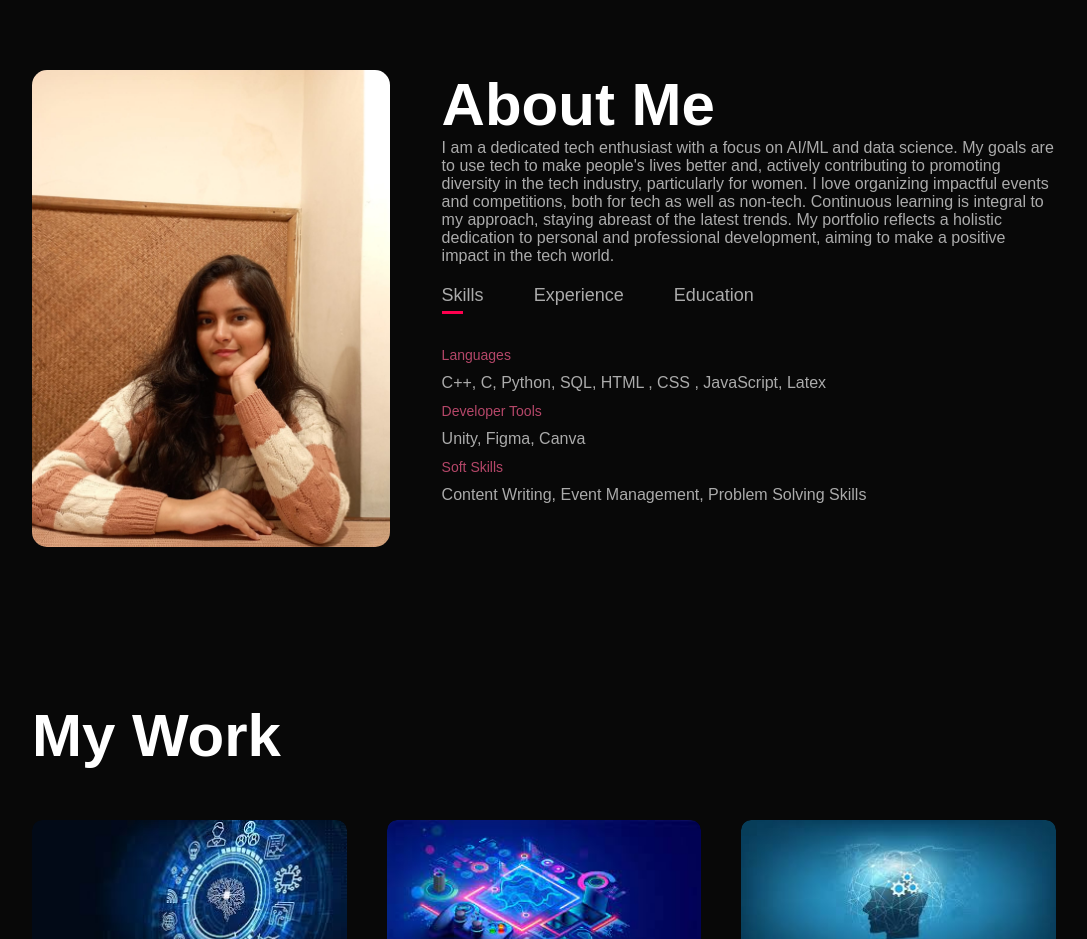
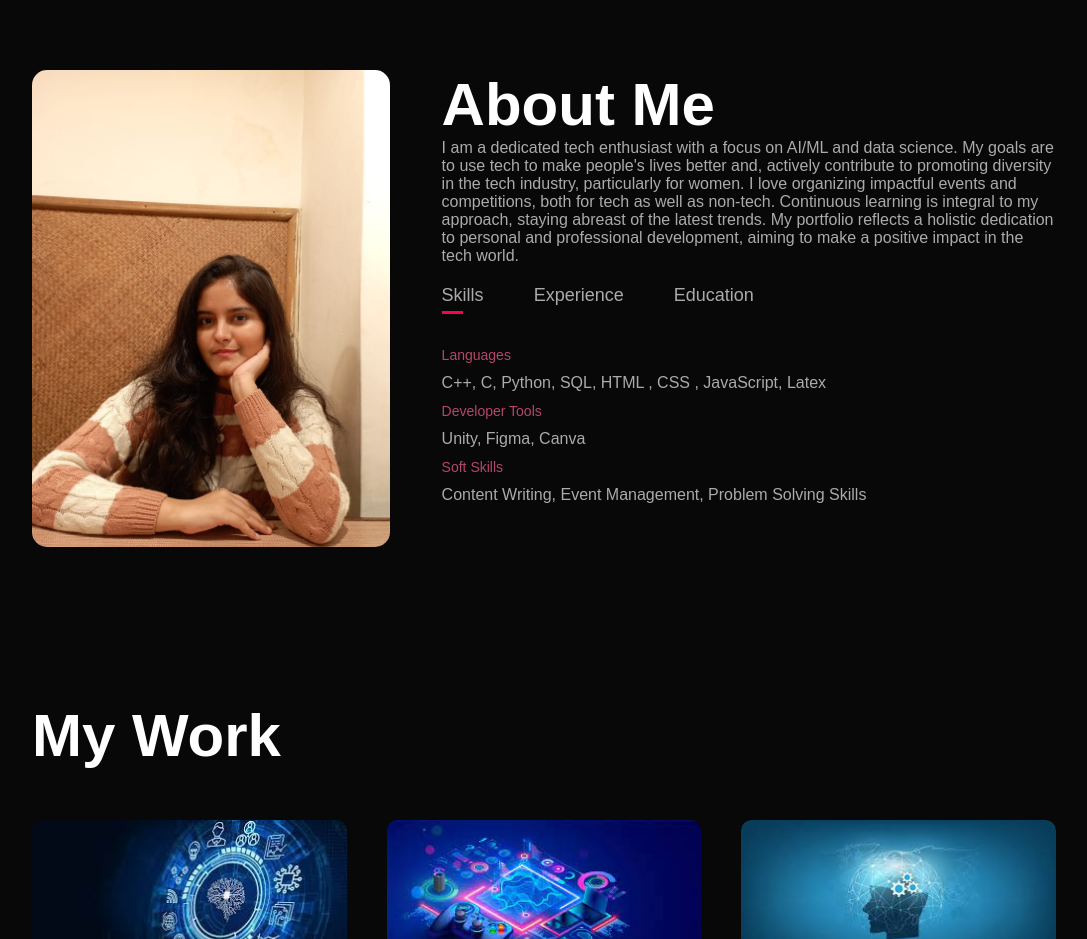
Before and after one commit to vanivaranya/Personal-Portfolio-Website, a plain HTML site: page index.html in a window 1280 px wide. Shown: the part 820-1759 px from the top of the page, without its empty margins (96-1183 px from the left). Drawn offline with Linux system fonts and the light colour scheme.

Commit message:
Update index.html

```diff
--- a/index.html
+++ b/index.html
@@ -40,7 +40,7 @@
                 <div class = "about-col-2">
                     <h1 class = "sub-title" > About Me</h1>
                     <p>
-                        I am a dedicated tech enthusiast with a focus on AI/ML and data science. My goals are to use tech to make people's lives better and, actively contributing to promoting diversity in the tech industry, particularly for women. I love organizing impactful events and competitions, both for tech as well as non-tech. Continuous learning is integral to my approach, staying abreast of the latest trends. My portfolio reflects a holistic dedication to personal and professional development, aiming to make a positive impact in the tech world.
+                        I am a dedicated tech enthusiast with a focus on AI/ML and data science. My goals are to use tech to make people's lives better and, actively contribute to promoting diversity in the tech industry, particularly for women. I love organizing impactful events and competitions, both for tech as well as non-tech. Continuous learning is integral to my approach, staying abreast of the latest trends. My portfolio reflects a holistic dedication to personal and professional development, aiming to make a positive impact in the tech world.
                     </p>
 
                     <div class = "tab-titles">
```
